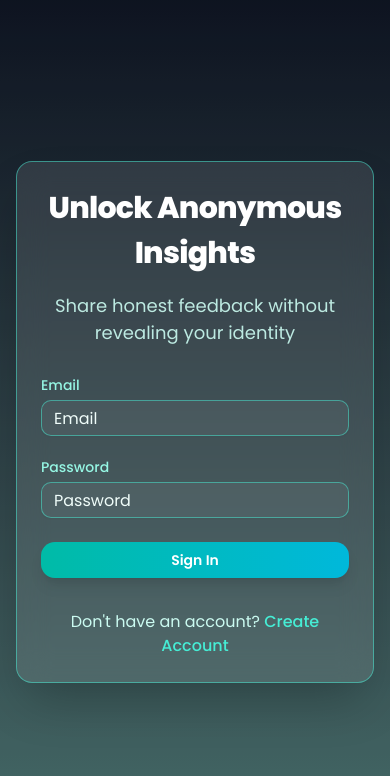
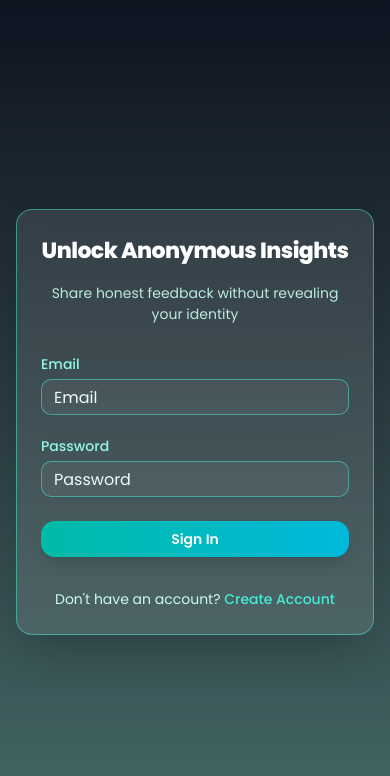
Before and after one commit to Ooozari/Next-TypeScript-Mastery, a Next.js app in the folder truevoice/: page /sign-in in a window 390 px wide. Shown: the top 776 px of the page. Built offline with nearby package versions, Linux system fonts and the light colour scheme.

Commit message:
style(ui): update typographies

```diff
--- a/truevoice/src/components/shared/MessageCard.tsx
+++ b/truevoice/src/components/shared/MessageCard.tsx
@@ -16,16 +16,15 @@ export default function MessageCard({ message, onDelete, isDeletingMsg }: Messag
             className="bg-white/10 backdrop-blur-md border border-teal-300/50 rounded-xl p-6 relative overflow-hidden shadow-md hover:shadow-xl transition-all duration-300 animate-fade-in"
         >
             {/* Delete Button */}
-            <Button
-                size="icon"
-                className="absolute top-2 right-2"
-                variant='destructive'
+            <button
+
+                className="absolute top-2 right-2 text-red-600 hover:text-red-500 transition-all duration-300 hover:scale-105 disabled:text-red-300 disabled:cursor-not-allowed disabled:hover:scale-100 cursor-pointer"
                 onClick={() => onDelete(message._id as string)}
                 disabled={isDeletingMsg}>
                 <Trash2
-                    className="h-8 w-8"
+                    className="h-5 w-5"
                 />
-            </Button>
+            </button>
 
             {/* Content */}
             <Paragraph size="large" className="text-start text-gray-800 font-medium italic leading-relaxed">
--- a/truevoice/src/components/ui/button.tsx
+++ b/truevoice/src/components/ui/button.tsx
@@ -12,7 +12,7 @@ const buttonVariants = cva(
         default:
           "bg-teal-500 hover:bg-teal-400 text-white font-semibold py-3 rounded-lg shadow-md hover:shadow-xl transition-all duration-300 hover:scale-105",
         destructive:
-          "bg-red-600 text-white/80 hover:text-white hover:bg-red-700 shadow-xs hover:shadow-md focus-visible:ring-red-200/50 dark:bg-red-700/80 dark:focus-visible:ring-red-400/40 rounded-md transition-all duration-300 hover:scale-105",
+          "text-red-600 hover:text-red-500 transition-all duration-300 hover:scale-105",
         outline:
           "bg-transparent border-1 border-teal-400/80 text-teal-400/80 hover:bg-teal-500/30 border-teal-500 backdrop-blur-sm font-semibold py-3 px-6 rounded-lg shadow-md hover:shadow-lg hover:scale-105",
         attractive: "bg-gradient-to-r from-teal-500 to-cyan-500 hover:from-teal-600 hover:to-cyan-600 text-white font-semibold",
--- a/truevoice/src/components/ui/typography.tsx
+++ b/truevoice/src/components/ui/typography.tsx
@@ -7,26 +7,19 @@ const headingVariants = cva("", {
   variants: {
     level: {
       h1: "text-[36px] sm:text-[42px] md:text-[50px] lg:text-[54px] xl:text-[60px] 2xl:text-[64px]",
-      h3: "text-[24px] sm:text-[26px] md:text-[28px] lg:text-[30px] xl:text-[34px] 2xl:text-[36px]",
-      h4: "text-[18px] sm:text-[19px] md:text-[19px] lg:text-[20px] xl:text-[21px] 2xl:text-[22px]",
-      h5: "text-[14px] sm:text-[15px] md:text-[16px] lg:text-[17px] xl:text-[18px] 2xl:text-[18px]",
-      large:
-        "text-[18px] sm:text-[20px] md:text-[22px] lg:text-[24px] xl:text-[26px] 2xl:text-[28px]",
-      normal: "text-[14px] md:text-[16px]",
-      medium: "text-[16px] md:text-[18px]",
        // using
       lg: "text-[20px]",
       pageheading:
-        "text-[30px] md:text-[36px]",
+        "text-[28px] sm:text-[30px] md:text-[36px]",
         // using
       sectionheading:
-        "text-[27px] md:text-[30px]",
+        "text-[22px] sm:text-[24px] md:text-[30px]",
         // using
       sectionheadingmd:
-        "text-[42px] md:text-[48px]",
+        "text-[36px] sm:text-[40px] md:text-[48px]",
         // using
       sectionheadinglarge:
-        "text-[30px] md:text-[36px]",
+        "text-[22px] sm:text-[26px] md:text-[36px]",
     },
   },
   defaultVariants: { level: "h1" },
@@ -37,13 +30,7 @@ type HeadingLevel = NonNullable<VariantProps<typeof headingVariants>["level"]>
 
 const headingTagMap: Record<HeadingLevel, keyof React.JSX.IntrinsicElements & keyof HTMLElementTagNameMap> = {
   h1: "h1",
-  h3: "h3",
-  h4: "h4",
-  h5: "h5",
-  large: "h2",
-  lg: "h6",
-  normal: "p",
-  medium: "p",
+  lg: "h1",
   pageheading: "h1",
   sectionheading: "h3",
   sectionheadinglarge: "h2",
@@ -76,17 +63,14 @@ export function Heading({
 const paragraphVariants = cva("", {
   variants: {
     size: {
-      xxl: "text-[18px] md:text-[20px]",
-      xl: "text-[18px]", // using
-      large: "text-[16px]", // using
-      normal: "text-[14px]",
-      label: "text-[12px] md:text-[14px] font-[700]",
-      btntext: "text-[14px] md:text-[16px] font-[500]",
-      minibtntext: "text-[12px] md:text-[12px] font-[800]",
+      xxl: "text-[16px] sm:text-[18px] md:text-[20px]",
+      xl: "text-[14px] sm:text-[16px] md:text-[18px]", // using
+      large: "text-[14px] md:text-[16px]", // using
+      normal: "text-[12px] md:text-[14px]",
       sm: "text-[12px]", // using
     },
   },
-  defaultVariants: { size: "label" },
+  defaultVariants: { size: "normal" },
 })
 
 interface ParagraphProps
@@ -97,7 +81,7 @@ interface ParagraphProps
 
 export function Paragraph({
   className,
-  size = "label",
+  size = "normal",
   children,
   ...props
 }: ParagraphProps) {
--- a/truevoice/src/layout/Footer.tsx
+++ b/truevoice/src/layout/Footer.tsx
@@ -6,7 +6,7 @@ export default function Footer() {
         <>
             {/* Footer */}
             <footer className="py-8 bg-gradient-to-b from-gray-900 to-teal-900/70 text-white text-center">
-                <Heading level="sectionheading" className="font-bold mb-4">Ready to Hear Your Truth?</Heading>
+                <Heading level="sectionheading" className="font-bold mb-4 px-5">Ready to Hear Your Truth?</Heading>
 
                <Paragraph size="normal">
                     <Link href="/" className="text-gray-300 hover:text-white mx-2">Privacy Policy</Link>
--- a/truevoice/src/views/Dashboard.tsx
+++ b/truevoice/src/views/Dashboard.tsx
@@ -15,6 +15,7 @@ import { useForm } from "react-hook-form";
 import { AcceptMessageSchema } from "@/schemas/acceptMessageSchema";
 import { zodResolver } from "@hookform/resolvers/zod";
 import { ApiResponse } from "@/types/ApiResponse";
+import Link from "next/link";
 
 
 export default function Dashboard() {
@@ -135,7 +136,8 @@ export default function Dashboard() {
                     <div className="absolute rounded-2xl inset-0 bg-black/20 mix-blend-multiply pointer-events-none"></div>
                     <div className="flex justify-between items-center">
                         <div className="flex items-center space-x-4">
-                            <HatGlasses className="h-10 w-10 text-teal-300 animate-pulse" />
+                            <Link href='/'
+                            ><HatGlasses className="h-10 w-10 text-teal-300 animate-pulse" /></Link>
                             <Heading level="pageheading"  className="font-extrabold tracking-tight md:block hidden ">Welcome, @{username}</Heading>
                         </div>
                         <Button
--- a/truevoice/src/views/LandingPage.tsx
+++ b/truevoice/src/views/LandingPage.tsx
@@ -103,7 +103,7 @@ export default function LandingPage() {
             <section className="py-16 bg-gray-100">
                 <div className="max-w-7xl mx-auto text-center px-4 md:px-6">
 
-                    <Heading level="sectionheadinglarge" className="font-extrabold mb-8 text-gray-900 tracking-tight">See What Anonymous Feedback Looks Like</Heading>
+                    <Heading level="sectionheadinglarge" className="font-extrabold mb-4 md:mb-8 text-gray-900 tracking-tight">See What Anonymous Feedback Looks Like</Heading>
                     <Paragraph size="xl" className="text-gray-600 mb-8 max-w-2xl mx-auto"> Browse sample messages to get inspired. Real feedback, zero filters.</Paragraph>
 
                     <div className="flex justify-end items-center mb-8">
```
